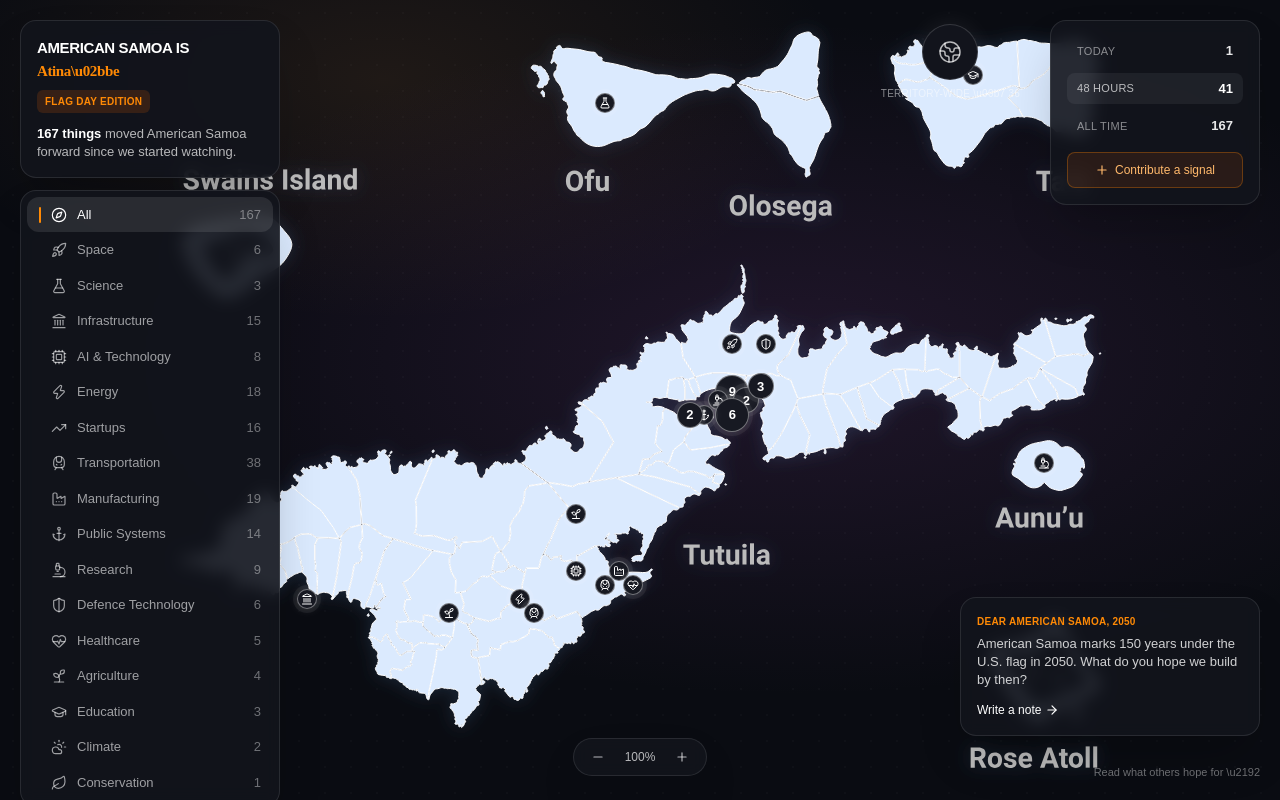
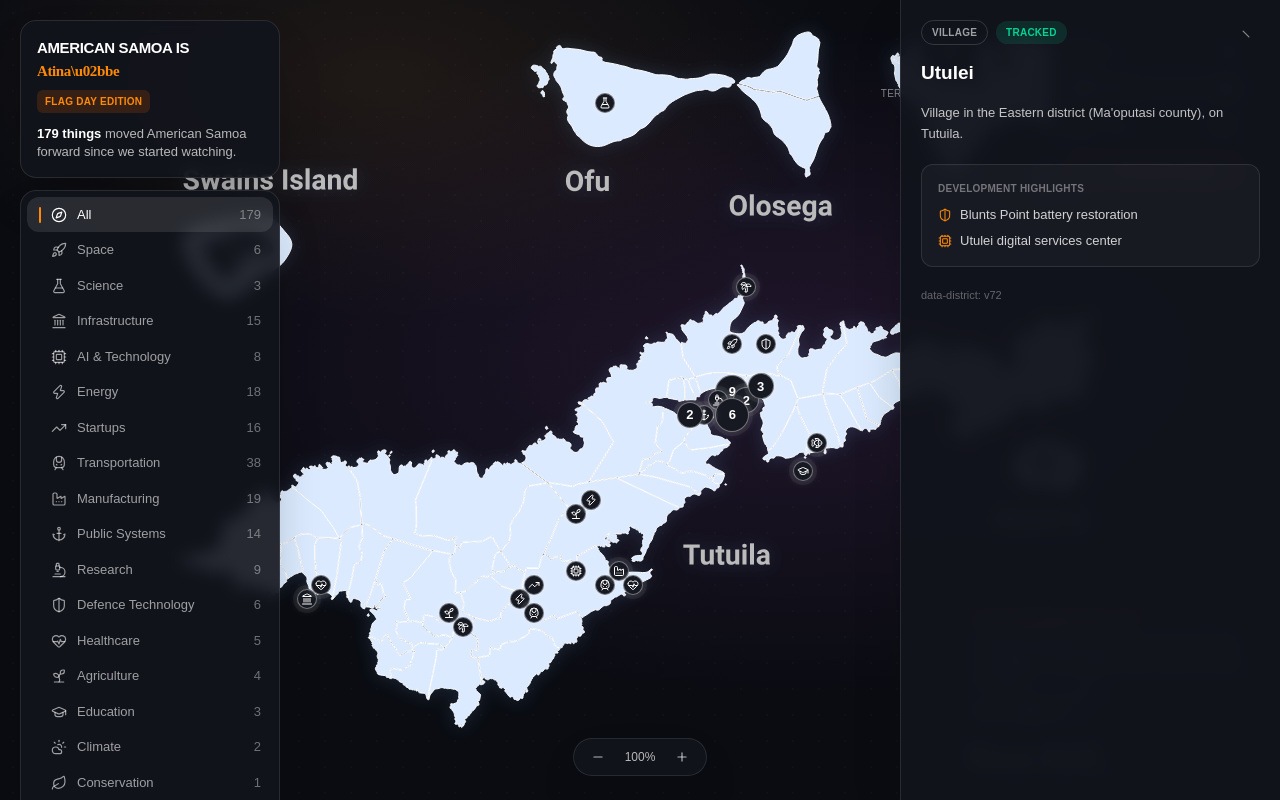
Before and after one commit to alokMIPL/SamoaBuilding, a Next.js app: page / in a window 1280 px wide. Both pictures are taken after a click on the button 766 px from the left and 343 px from the top of the page. Built offline with nearby package versions, Linux system fonts and the light colour scheme.

Commit message:
code updated

```diff
--- a/components/Samoa2.tsx
+++ b/components/Samoa2.tsx
@@ -22,6 +22,8 @@
   TrendingUp,
   Zap,
   Globe2,
+  Fish,
+  Palmtree,
 } from "lucide-react";
 
 // ---------------------------------------------------------------------------
@@ -32,7 +34,7 @@
 // - SIGNALS are the map markers for the last 48 hours (sum to TOTAL_48H, 41).
 
 const CATEGORIES = [
-  { id: "all", label: "All", count: 167, icon: Compass },
+  { id: "all", label: "All", count: 179, icon: Compass },
   { id: "space", label: "Space", count: 6, icon: Rocket },
   { id: "science", label: "Science", count: 3, icon: FlaskConical },
   { id: "infrastructure", label: "Infrastructure", count: 15, icon: Landmark },
@@ -54,6 +56,8 @@
   { id: "education", label: "Education", count: 3, icon: GraduationCap },
   { id: "climate", label: "Climate", count: 2, icon: CloudSun },
   { id: "conservation", label: "Conservation", count: 1, icon: Leaf },
+  { id: "fisheries", label: "Fisheries", count: 7, icon: Fish },
+  { id: "tourism", label: "Tourism", count: 5, icon: Palmtree },
 ];
 
 const CATEGORY_LOOKUP = Object.fromEntries(CATEGORIES.map((c) => [c.id, c]));
@@ -68,11 +72,17 @@
 // badge, e.g. "v42" -- match that id to the real village and add an entry
 // here). Any id without an entry falls back to a generic placeholder via
 // getVillageInfo() so the UI never breaks.
+type VillageHighlight = {
+  text: string;
+  // Matches a CATEGORIES[].id so the right icon renders next to it.
+  category: string;
+};
+
 type VillageInfo = {
   name: string;
   population?: string;
   summary: string;
-  highlights: string[];
+  highlights: VillageHighlight[];
 };
 
 const VILLAGES: Record<string, VillageInfo> = {
@@ -80,15 +90,20 @@
     name: "Aunu'u",
     summary:
       "Small volcanic island off Tutuila's eastern tip, reached by boat from Auasi.",
-    highlights: [],
+    highlights: [
+      { text: "Aunu\u2019u crater lake study", category: "research" },
+    ],
   },
   v42: {
     name: "Pago Pago",
     population: "\u2248 3,500",
     summary: "Harbor village and the territory's commercial hub.",
     highlights: [
-      "Pago Pago Harbor upgrade underway",
-      "Deep-water port serves the tuna canning industry",
+      { text: "Pago Pago Harbor upgrade", category: "infrastructure" },
+      {
+        text: "Deep-water port serves the tuna canning industry",
+        category: "manufacturing",
+      },
     ],
   },
   v1: {
@@ -129,9 +144,10 @@
   },
   v7: {
     name: "Alofau",
-    summary:
-      "Village in the Eastern district (Sa'ole county), on Tutuila. (Placeholder match -- confirm against the real shape.)",
-    highlights: [],
+    summary: "Village in the Eastern district (Sa'ole county), on Tutuila.",
+    highlights: [
+      { text: "Alofau community fish landing", category: "fisheries" },
+    ],
   },
   v8: {
     name: "Amaluia",
@@ -171,9 +187,11 @@
   },
   v14: {
     name: "Aoloau",
-    summary:
-      "Village in the Western district (Leasina county), on Tutuila. (Placeholder match -- confirm against the real shape.)",
-    highlights: [],
+    summary: "Village in the Western district (Leasina county), on Tutuila.",
+    highlights: [
+      { text: "Aoloau taro farms", category: "agriculture" },
+      { text: "Aoloau microgrid pilot", category: "energy" },
+    ],
   },
   v15: {
     name: "Asili",
@@ -183,9 +201,10 @@
   },
   v16: {
     name: "Atu'u",
-    summary:
-      "Village in the Eastern district (Ma'oputasi county), on Tutuila. (Placeholder match -- confirm against the real shape.)",
-    highlights: [],
+    summary: "Village in the Eastern district (Ma'oputasi county), on Tutuila.",
+    highlights: [
+      { text: "Atu\u2019u cannery expansion", category: "manufacturing" },
+    ],
   },
   v17: {
     name: "Au'asi",
@@ -231,15 +250,21 @@
   },
   v24: {
     name: "Faga'alu",
-    summary:
-      "Village in the Eastern district (Ma'oputasi county), on Tutuila. (Placeholder match -- confirm against the real shape.)",
-    highlights: [],
+    summary: "Village in the Eastern district (Ma'oputasi county), on Tutuila.",
+    highlights: [
+      {
+        text: "LBJ Medical Center records system",
+        category: "public-systems",
+      },
+      { text: "Faga\u2019alu water treatment plant", category: "public-systems" },
+    ],
   },
   v25: {
     name: "Faga'itua",
-    summary:
-      "Village in the Eastern district (Sua county), on Tutuila. (Placeholder match -- confirm against the real shape.)",
-    highlights: [],
+    summary: "Village in the Eastern district (Sua county), on Tutuila.",
+    highlights: [
+      { text: "Faga\u2019itua high school renovation", category: "education" },
+    ],
   },
   v26: {
     name: "Fagali'i",
@@ -261,15 +286,18 @@
   },
   v29: {
     name: "Fagasa",
-    summary:
-      "Village in the Eastern district (Ituau county), on Tutuila. (Placeholder match -- confirm against the real shape.)",
-    highlights: [],
+    summary: "Village in the Eastern district (Ituau county), on Tutuila.",
+    highlights: [
+      { text: "Mount Alava satellite relay", category: "space" },
+    ],
   },
   v30: {
     name: "Fagatogo",
-    summary:
-      "Village in the Eastern district (Ma'oputasi county), on Tutuila. (Placeholder match -- confirm against the real shape.)",
-    highlights: [],
+    summary: "Village in the Eastern district (Ma'oputasi county), on Tutuila.",
+    highlights: [
+      { text: "Fagatogo marine lab", category: "research" },
+      { text: "Fagatogo startup incubator", category: "startups" },
+    ],
   },
   v31: {
     name: "Failolo",
@@ -279,15 +307,17 @@
   },
   v32: {
     name: "Faleasao",
-    summary:
-      "Village in the Manu'a district (Faleasao county), on Ta'u. (Placeholder match -- confirm against the real shape.)",
-    highlights: [],
+    summary: "Village in the Manu'a district (Faleasao county), on Ta'u.",
+    highlights: [
+      { text: "Faleasao fishing fleet modernization", category: "fisheries" },
+    ],
   },
   v33: {
     name: "Faleniu",
-    summary:
-      "Village in the Western district (Tualauta county), on Tutuila. (Placeholder match -- confirm against the real shape.)",
-    highlights: [],
+    summary: "Village in the Western district (Tualauta county), on Tutuila.",
+    highlights: [
+      { text: "Pago Pago Int\u2019l runway extension", category: "transportation" },
+    ],
   },
   v34: {
     name: "Fatumafuti",
@@ -303,9 +333,10 @@
   },
   v36: {
     name: "Ili'ili",
-    summary:
-      "Village in the Western district (Tualauta county), on Tutuila. (Placeholder match -- confirm against the real shape.)",
-    highlights: [],
+    summary: "Village in the Western district (Tualauta county), on Tutuila.",
+    highlights: [
+      { text: "Ili\u2019ili community clinic", category: "healthcare" },
+    ],
   },
   v37: {
     name: "Lauli'i",
@@ -321,9 +352,11 @@
   },
   v39: {
     name: "Leone",
-    summary:
-      "Village in the Western district (Lealataua county), on Tutuila. (Placeholder match -- confirm against the real shape.)",
-    highlights: [],
+    summary: "Village in the Western district (Lealataua county), on Tutuila.",
+    highlights: [
+      { text: "Leone village seawall", category: "infrastructure" },
+      { text: "Leone health clinic renovation", category: "healthcare" },
+    ],
   },
   v40: {
     name: "Leusoali'i",
@@ -333,9 +366,10 @@
   },
   v41: {
     name: "Luma",
-    summary:
-      "Village in the Manu'a district (Ta'u county), on Ta'u. (Placeholder match -- confirm against the real shape.)",
-    highlights: [],
+    summary: "Village in the Manu'a district (Ta'u county), on Ta'u.",
+    highlights: [
+      { text: "Ta'u community campus", category: "education" },
+    ],
   },
   v43: {
     name: "Maia",
@@ -345,9 +379,10 @@
   },
   v44: {
     name: "Malaeimi",
-    summary:
-      "Village in the Western district (Tualauta county), on Tutuila. (Placeholder match -- confirm against the real shape.)",
-    highlights: [],
+    summary: "Village in the Western district (Tualauta county), on Tutuila.",
+    highlights: [
+      { text: "Malaeimi industrial park", category: "manufacturing" },
+    ],
   },
   v45: {
     name: "Malaeloa/Aitulagi",
@@ -369,9 +404,8 @@
   },
   v48: {
     name: "Mapusagafou",
-    summary:
-      "Village in the Western district (Tualauta county), on Tutuila. (Placeholder match -- confirm against the real shape.)",
-    highlights: [],
+    summary: "Village in the Western district (Tualauta county), on Tutuila.",
+    highlights: [{ text: "ASCC tech hub", category: "ai" }],
   },
   v49: {
     name: "Masausi",
@@ -399,9 +433,10 @@
   },
   v53: {
     name: "Nu'uuli",
-    summary:
-      "Village in the Eastern district (Ituau county), on Tutuila. (Placeholder match -- confirm against the real shape.)",
-    highlights: [],
+    summary: "Village in the Eastern district (Ituau county), on Tutuila.",
+    highlights: [
+      { text: "Ottoville\u2013Nu\u2019uuli coastal road", category: "transportation" },
+    ],
   },
   v54: {
     name: "Nua",
@@ -411,9 +446,10 @@
   },
   v55: {
     name: "Ofu",
-    summary:
-      "Village in the Manu'a district (Ofu county), on Ofu. (Placeholder match -- confirm against the real shape.)",
-    highlights: [],
+    summary: "Village in the Manu'a district (Ofu county), on Ofu.",
+    highlights: [
+      { text: "Ofu coral research station", category: "science" },
+    ],
   },
   v56: {
     name: "Olosega",
@@ -453,9 +489,10 @@
   },
   v62: {
     name: "Rose",
-    summary:
-      "Located on Rose Atoll. (Placeholder match -- confirm against the real shape.)",
-    highlights: [],
+    summary: "Located on Rose Atoll.",
+    highlights: [
+      { text: "Rose Atoll refuge restoration", category: "conservation" },
+    ],
   },
   v63: {
     name: "Sa'ilele",
@@ -489,15 +526,18 @@
   },
   v68: {
     name: "Swains",
-    summary:
-      "Located on Swains Island. (Placeholder match -- confirm against the real shape.)",
-    highlights: [],
+    summary: "Located on Swains Island.",
+    highlights: [
+      { text: "Swains Island monitoring buoy", category: "climate" },
+    ],
   },
   v69: {
     name: "Tafuna",
-    summary:
-      "Village in the Western district (Tualauta county), on Tutuila. (Placeholder match -- confirm against the real shape.)",
-    highlights: [],
+    summary: "Village in the Western district (Tualauta county), on Tutuila.",
+    highlights: [
+      { text: "Tafuna solar array", category: "energy" },
+      { text: "Tafuna business incubator", category: "startups" },
+    ],
   },
   v70: {
     name: "Taputimu",
@@ -514,8 +554,11 @@
   v72: {
     name: "Utulei",
     summary:
-      "Village in the Eastern district (Ma'oputasi county), on Tutuila. (Placeholder match -- confirm against the real shape.)",
-    highlights: [],
+      "Village in the Eastern district (Ma'oputasi county), on Tutuila.",
+    highlights: [
+      { text: "Blunts Point battery restoration", category: "defence" },
+      { text: "Utulei digital services center", category: "ai" },
+    ],
   },
   v73: {
     name: "Utumea East",
@@ -543,15 +586,21 @@
   },
   v77: {
     name: "Vaitogi",
-    summary:
-      "Village in the Western district (Tualauta county), on Tutuila. (Placeholder match -- confirm against the real shape.)",
-    highlights: [],
+    summary: "Village in the Western district (Tualauta county), on Tutuila.",
+    highlights: [
+      { text: "Vaitogi plantation restoration", category: "agriculture" },
+      {
+        text: "Vaitogi historic sliding rock overlook",
+        category: "tourism",
+      },
+    ],
   },
   v78: {
     name: "Vatia",
-    summary:
-      "Village in the Eastern district (Vaifanua county), on Tutuila. (Placeholder match -- confirm against the real shape.)",
-    highlights: [],
+    summary: "Village in the Eastern district (Vaifanua county), on Tutuila.",
+    highlights: [
+      { text: "Vatia rainforest trail signage", category: "tourism" },
+    ],
   },
   v79: {
     name: "Aasu",
@@ -754,6 +803,9 @@
 const VIEW_W = 324.88;
 const VIEW_H = 259.68;
 
+// Every signal carries a `district` id matching a VILLAGES key, so its
+// marker sits over that village and clicking it opens the same sidebar
+// used for clicking the village shape itself.
 const SIGNALS = [
   {
     id: "s1",
@@ -762,6 +814,7 @@
     count: 9,
     category: "infrastructure",
     title: "Pago Pago Harbor upgrade",
+    district: "v42",
   },
   {
     id: "s2",
@@ -770,6 +823,7 @@
     count: 1,
     category: "defence",
     title: "Blunts Point battery restoration",
+    district: "v72",
   },
   {
     id: "s3",
@@ -778,6 +832,7 @@
     count: 1,
     category: "education",
     title: "Ta\u2019u community campus",
+    district: "v41",
   },
   {
     id: "s4",
@@ -786,6 +841,7 @@
     count: 1,
     category: "infrastructure",
     title: "Leone village seawall",
+    district: "v39",
   },
   {
     id: "s5",
@@ -794,6 +850,7 @@
     count: 1,
     category: "energy",
     title: "Tafuna solar array",
+    district: "v69",
   },
   {
     id: "s6",
@@ -802,6 +859,7 @@
     count: 1,
     category: "space",
     title: "Mount Alava satellite relay",
+    district: "v29",
   },
   {
     id: "s7",
@@ -810,6 +868,7 @@
     count: 1,
     category: "transportation",
     title: "Pago Pago Int\u2019l runway extension",
+    district: "v33",
   },
   {
     id: "s8",
@@ -818,6 +877,7 @@
     count: 1,
     category: "transportation",
     title: "Ottoville\u2013Nu\u2019uuli coastal road",
+    district: "v53",
   },
   {
     id: "s9",
@@ -826,6 +886,7 @@
     count: 1,
     category: "research",
     title: "Fagatogo marine lab",
+    district: "v30",
   },
   {
     id: "s10",
@@ -834,6 +895,7 @@
     count: 1,
     category: "ai",
     title: "ASCC tech hub",
+    district: "v48",
   },
   {
     id: "s11",
@@ -842,6 +904,7 @@
     count: 2,
     category: "ai",
     title: "Utulei digital services center",
+    district: "v72",
   },
   {
     id: "s12",
@@ -850,6 +913,7 @@
     count: 3,
     category: "manufacturing",
     title: "Atu\u2019u cannery expansion",
+    district: "v16",
   },
   {
     id: "s13",
@@ -858,6 +922,7 @@
     count: 6,
     category: "startups",
     title: "Fagatogo startup incubator",
+    district: "v30",
   },
   {
     id: "s14",
@@ -866,6 +931,7 @@
     count: 1,
     category: "research",
     title: "Aunu\u2019u crater lake study",
+    district: "v95",
   },
   {
     id: "s15",
@@ -874,6 +940,7 @@
     count: 1,
     category: "public-systems",
     title: "LBJ Medical Center records system",
+    district: "v24",
   },
   {
     id: "s16",
@@ -882,6 +949,7 @@
     count: 1,
     category: "manufacturing",
     title: "Malaeimi industrial park",
+    district: "v44",
   },
   {
     id: "s17",
@@ -890,6 +958,7 @@
     count: 1,
     category: "agriculture",
     title: "Aoloau taro farms",
+    district: "v14",
   },
   {
     id: "s18",
@@ -898,6 +967,7 @@
     count: 2,
     category: "public-systems",
     title: "Faga\u2019alu water treatment plant",
+    district: "v24",
   },
   {
     id: "s19",
@@ -906,6 +976,7 @@
     count: 1,
     category: "agriculture",
     title: "Vaitogi plantation restoration",
+    district: "v77",
   },
   {
     id: "s20",
@@ -914,6 +985,7 @@
     count: 1,
     category: "healthcare",
     title: "Ili\u2019ili community clinic",
+    district: "v36",
   },
   {
     id: "s21",
@@ -922,6 +994,7 @@
     count: 1,
     category: "science",
     title: "Ofu coral research station",
+    district: "v55",
   },
   {
     id: "s22",
@@ -930,6 +1003,7 @@
     count: 1,
     category: "climate",
     title: "Swains Island monitoring buoy",
+    district: "v68",
   },
   {
     id: "s23",
@@ -938,13 +1012,86 @@
     count: 1,
     category: "conservation",
     title: "Rose Atoll refuge restoration",
+    district: "v62",
+  },
+  {
+    id: "s24",
+    x: 225,
+    y: 145,
+    count: 1,
+    category: "fisheries",
+    title: "Alofau community fish landing",
+    district: "v7",
+  },
+  {
+    id: "s25",
+    x: 200,
+    y: 90,
+    count: 1,
+    category: "tourism",
+    title: "Vatia rainforest trail signage",
+    district: "v78",
+  },
+  {
+    id: "s26",
+    x: 290,
+    y: 10,
+    count: 1,
+    category: "fisheries",
+    title: "Faleasao fishing fleet modernization",
+    district: "v32",
+  },
+  {
+    id: "s27",
+    x: 100,
+    y: 210,
+    count: 1,
+    category: "tourism",
+    title: "Vaitogi historic sliding rock overlook",
+    district: "v77",
+  },
+  {
+    id: "s28",
+    x: 125,
+    y: 195,
+    count: 1,
+    category: "startups",
+    title: "Tafuna business incubator",
+    district: "v69",
+  },
+  {
+    id: "s29",
+    x: 50,
+    y: 195,
+    count: 1,
+    category: "healthcare",
+    title: "Leone health clinic renovation",
+    district: "v39",
+  },
+  {
+    id: "s30",
+    x: 145,
+    y: 165,
+    count: 1,
+    category: "energy",
+    title: "Aoloau microgrid pilot",
+    district: "v14",
+  },
+  {
+    id: "s31",
+    x: 220,
+    y: 155,
+    count: 1,
+    category: "education",
+    title: "Faga\u2019itua high school renovation",
+    district: "v25",
   },
 ];
 
-const TOTAL_48H = 41;
+const TOTAL_48H = 48;
 const TERRITORY_WIDE = 36;
 const TOTAL_TODAY = 1;
-const TOTAL_ALL_TIME = 167;
+const TOTAL_ALL_TIME = 179;
 
 // ---------------------------------------------------------------------------
 // Component
@@ -2559,7 +2706,9 @@
                 key={s.id}
                 onMouseEnter={() => setHovered(s.id)}
                 onMouseLeave={() => setHovered(null)}
-                className="absolute flex items-center justify-center rounded-full border border-white/40 bg-[#171922] font-semibold text-white transition-all duration-150"
+                onClick={() => setSelectedDistrict(s.district)}
+                title={`${s.title} \u2014 click for village details`}
+                className="absolute flex cursor-pointer items-center justify-center rounded-full border border-white/40 bg-[#171922] font-semibold text-white transition-all duration-150"
                 style={{
                   left: `${(s.x / VIEW_W) * 100}%`,
                   top: `${(s.y / VIEW_H) * 100}%`,
@@ -2701,15 +2850,22 @@
                     DEVELOPMENT HIGHLIGHTS
                   </div>
                   <ul className="mt-2.5 space-y-2">
-                    {info.highlights.map((h, i) => (
-                      <li
-                        key={i}
-                        className="flex items-start gap-2 text-[13px] leading-snug text-white/80"
-                      >
-                        <span className="mt-1.5 h-1 w-1 shrink-0 rounded-full bg-orange-400" />
-                        {h}
-                      </li>
-                    ))}
+                    {info.highlights.map((h, i) => {
+                      const HighlightIcon =
+                        CATEGORY_LOOKUP[h.category]?.icon ?? Compass;
+                      return (
+                        <li
+                          key={i}
+                          className="flex items-start gap-2 text-[13px] leading-snug text-white/80"
+                        >
+                          <HighlightIcon
+                            className="mt-0.5 h-3.5 w-3.5 shrink-0 text-orange-400"
+                            strokeWidth={1.75}
+                          />
+                          {h.text}
+                        </li>
+                      );
+                    })}
                   </ul>
                 </div>
               ) : (
```
